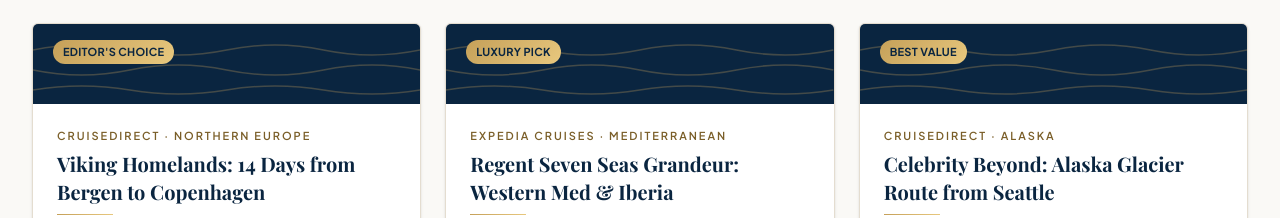
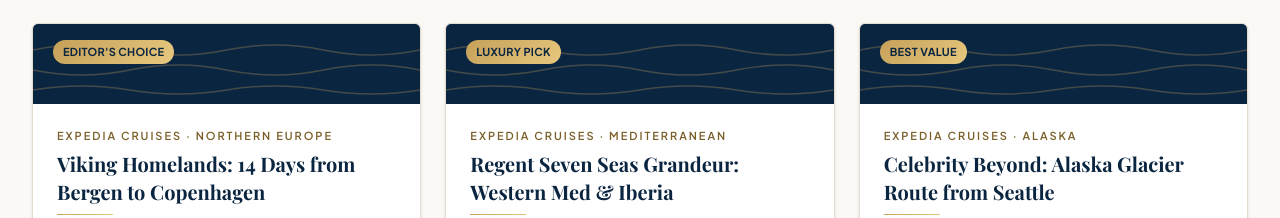
Before and after one commit to Baztion007/anchor-trail, a Next.js app: page / in a window 1280 px wide. Shown: the part 1080-1298 px from the top of the page. Built offline with nearby package versions, Linux system fonts and the light colour scheme; no server answers.

Commit message:
080ea133-0eef-43ad-a931-3d8f7d1f7a58

```diff
--- a/src/data/deals.ts
+++ b/src/data/deals.ts
@@ -24,7 +24,14 @@ export const deals: Deal[] = [
     id: "deal-viking-baltic",
     title: "Viking Homelands: 14 Days from Bergen to Copenhagen",
     vertical: "cruise",
-    partner: "cruisedirect",
+    // Booking partner switched to Expedia Cruises (Nov 2026): CruiseDirect's
+    // origin was serving 504 gateway timeouts behind its Cloudflare challenge,
+    // so every "Check Live Rates" click died. Flip back to "cruisedirect"
+    // once their infra stabilizes and real NEXT_PUBLIC_CD_REF credentials are
+    // configured (network redirect bypasses the wall). The /disclosure page
+    // already documents that we compare CruiseDirect and Expedia Cruises
+    // fares independently, so this swap needs no copy change.
+    partner: "expedia-cruises",
     badge: "Editor's Choice",
     destination: "The Baltic Sea",
     region: "Northern Europe",
@@ -75,7 +82,9 @@ export const deals: Deal[] = [
     id: "deal-celebrity-alaska",
     title: "Celebrity Beyond: Alaska Glacier Route from Seattle",
     vertical: "cruise",
-    partner: "cruisedirect",
+    // See deal-viking-baltic: CruiseDirect origin 504s; booking routed to
+    // Expedia Cruises until their infra recovers.
+    partner: "expedia-cruises",
     badge: "Best Value",
     destination: "Alaska Inside Passage",
     region: "Alaska",
```
